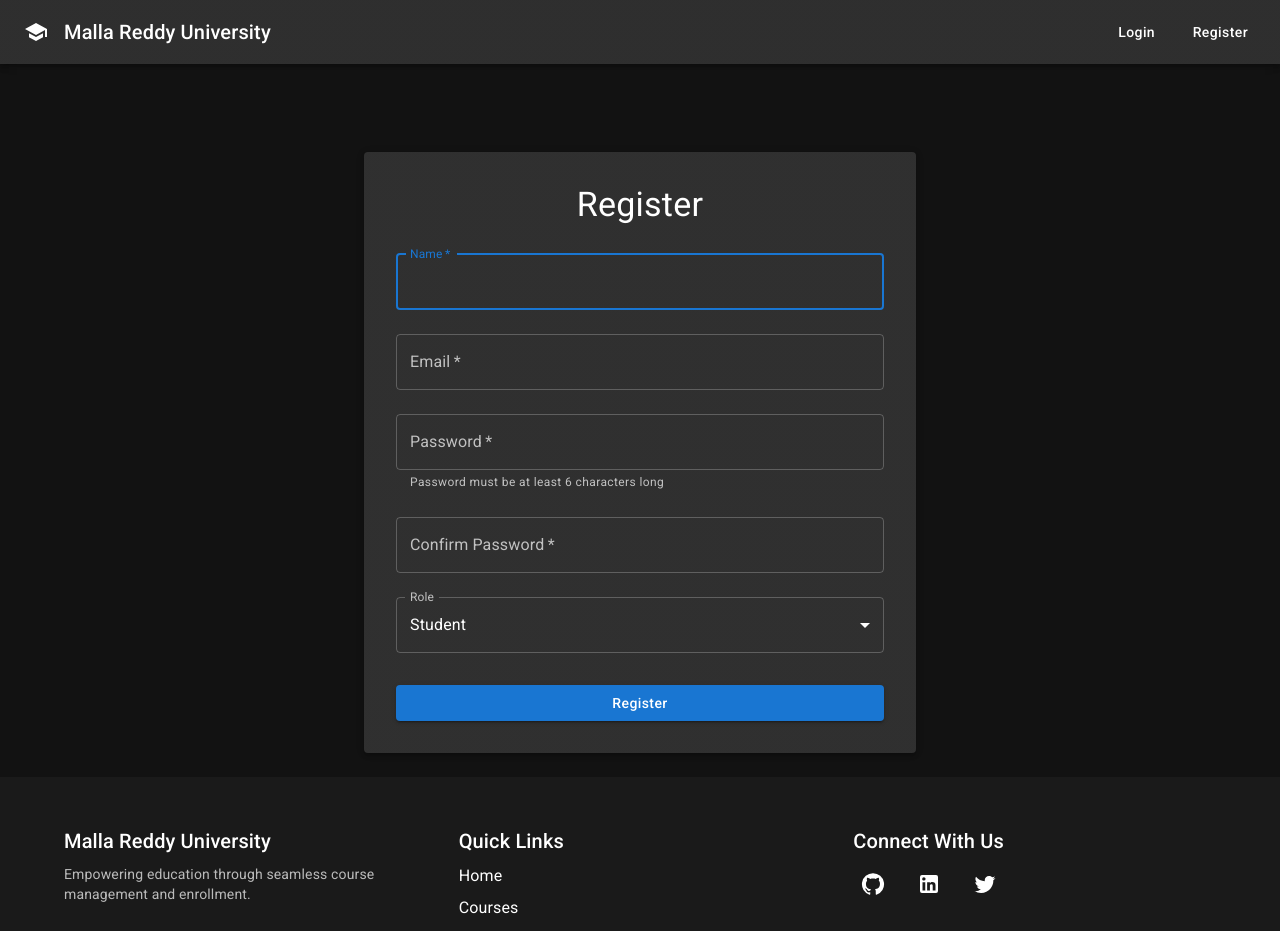
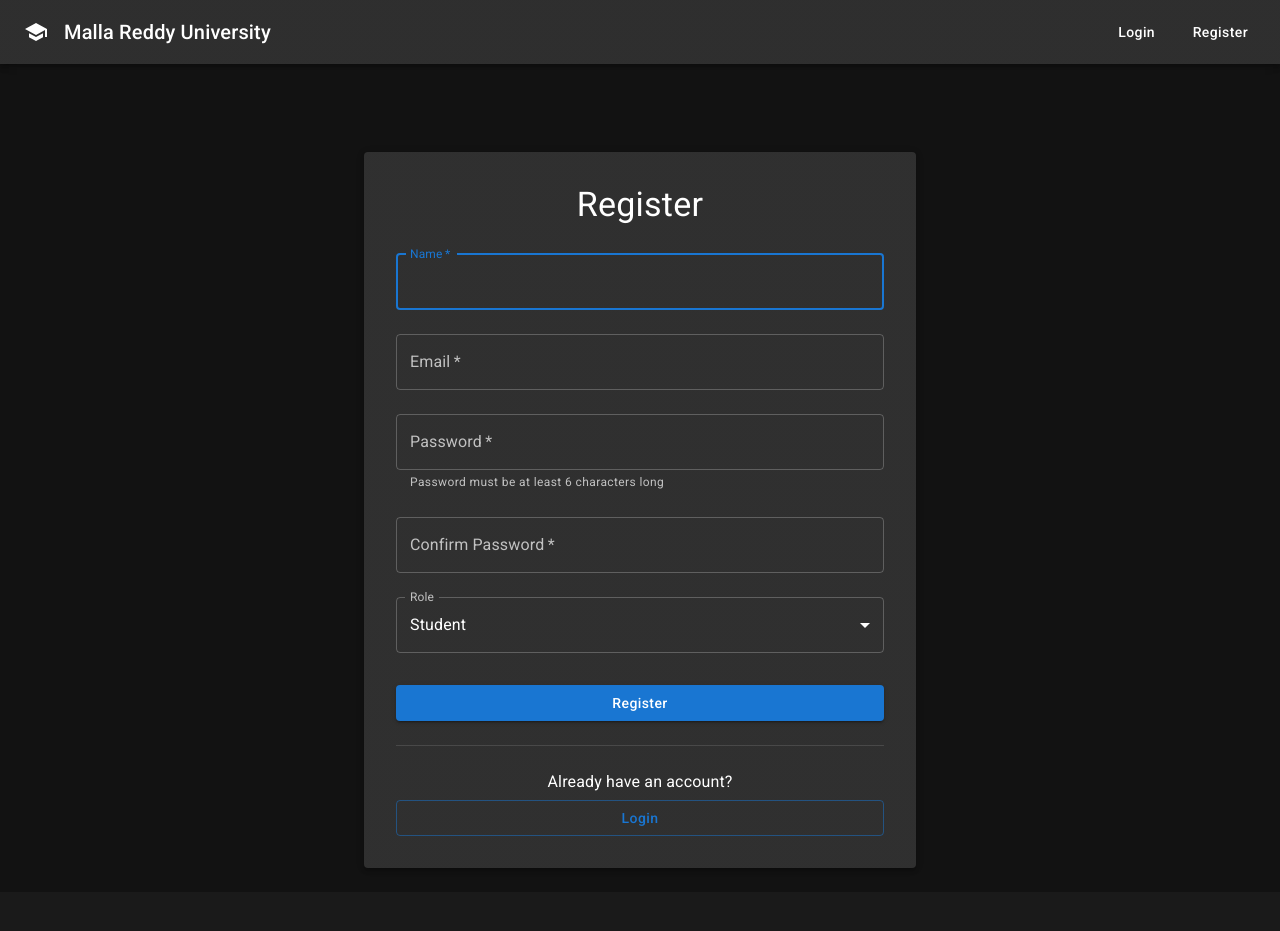
Before and after one commit to akshayrachakonda/course_enrollment, a React (Create React App) app in the folder client/: page /register in a window 1280 px wide. Shown: the top 931 px of the page. Built offline with nearby package versions, Linux system fonts and the light colour scheme.

Commit message:
login button added in register form

```diff
--- a/client/src/components/Register.js
+++ b/client/src/components/Register.js
@@ -1,5 +1,5 @@
 import React, { useState } from 'react';
-import { useNavigate } from 'react-router-dom';
+import { Link, useNavigate } from 'react-router-dom';
 import {
   Container,
   Paper,
@@ -13,6 +13,7 @@ import {
   Select,
   MenuItem,
   CircularProgress,
+  Divider,
 } from '@mui/material';
 import { useAuth } from '../contexts/AuthContext';
 
@@ -197,6 +198,21 @@ const Register = () => {
               )}
             </Button>
           </form>
+          <Divider sx={{ my: 3 }} />
+          <Box sx={{ textAlign: 'center' }}>
+            <Typography variant="body1" gutterBottom>
+              Already have an account?
+            </Typography>
+            <Button
+              component={Link}
+              to="/login"
+              variant="outlined"
+              color="primary"
+              fullWidth
+            >
+              Login
+            </Button>
+          </Box>
         </Paper>
       </Box>
     </Container>
```
